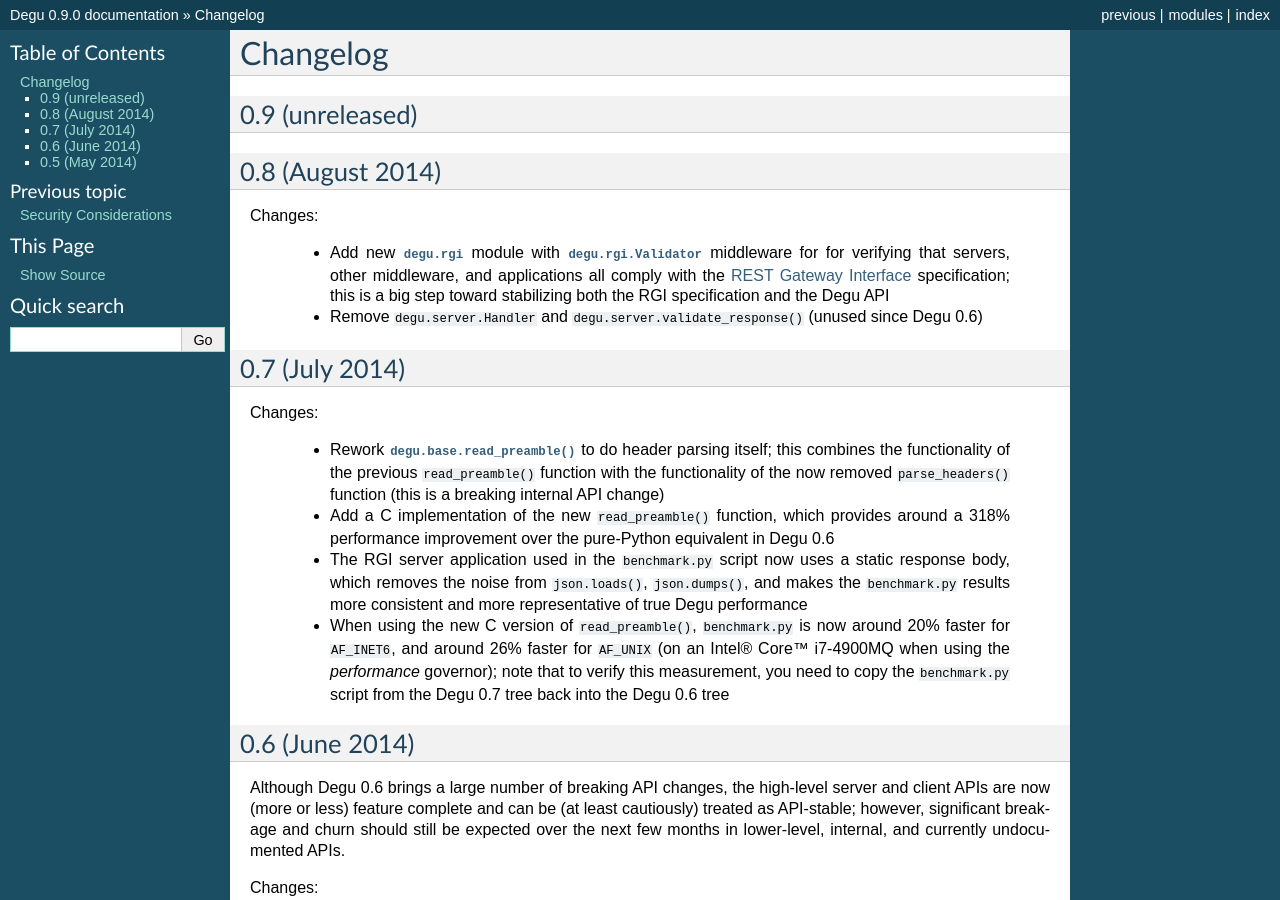
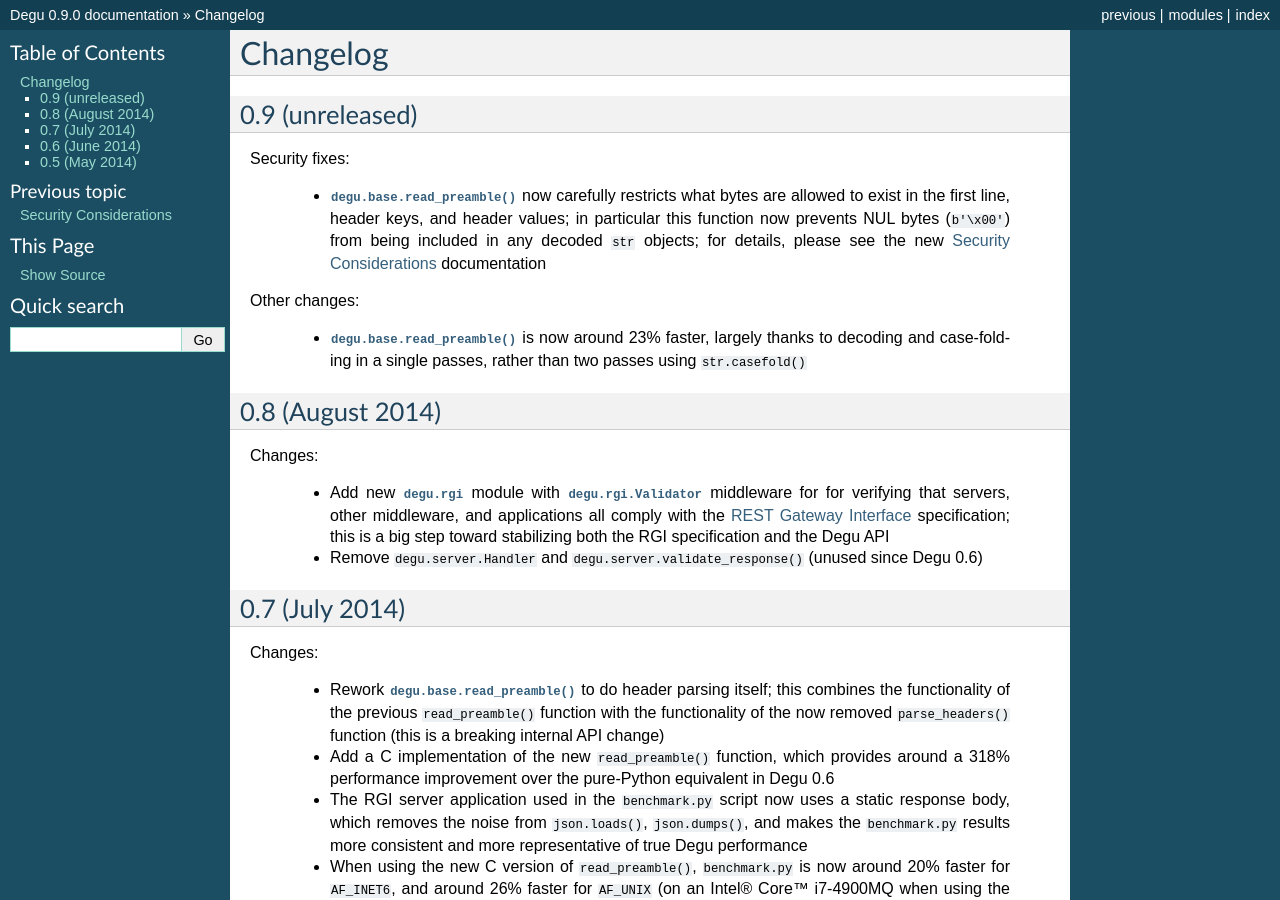
Before and after one commit to json420/degu, a Sphinx documentation site: the page built from doc/changelog.rst, in a window 1280 px wide and 900 px high. Built offline with Sphinx 7.4.7, drawn with Linux system fonts in a browser that asks for light colours.

Commit message:
Add changelog entries for new read_preamble() behaviors

```diff
--- a/doc/changelog.rst
+++ b/doc/changelog.rst
@@ -5,6 +5,19 @@ Changelog
 0.9 (unreleased)
 ----------------
 
+Security fixes:
+
+    * :func:`degu.base.read_preamble()` now carefully restricts what bytes are
+      allowed to exist in the first line, header keys, and header values; in
+      particular this function now prevents NUL bytes (``b'\x00'``) from being
+      included in any decoded ``str`` objects; for details, please see the new
+      :doc:`security` documentation
+
+Other changes:
+
+    * :func:`degu.base.read_preamble()` is now around 23% faster, largely thanks
+      to decoding and case-folding in a single passes, rather than two passes
+      using ``str.casefold()``
 
 
 0.8 (August 2014)
```
